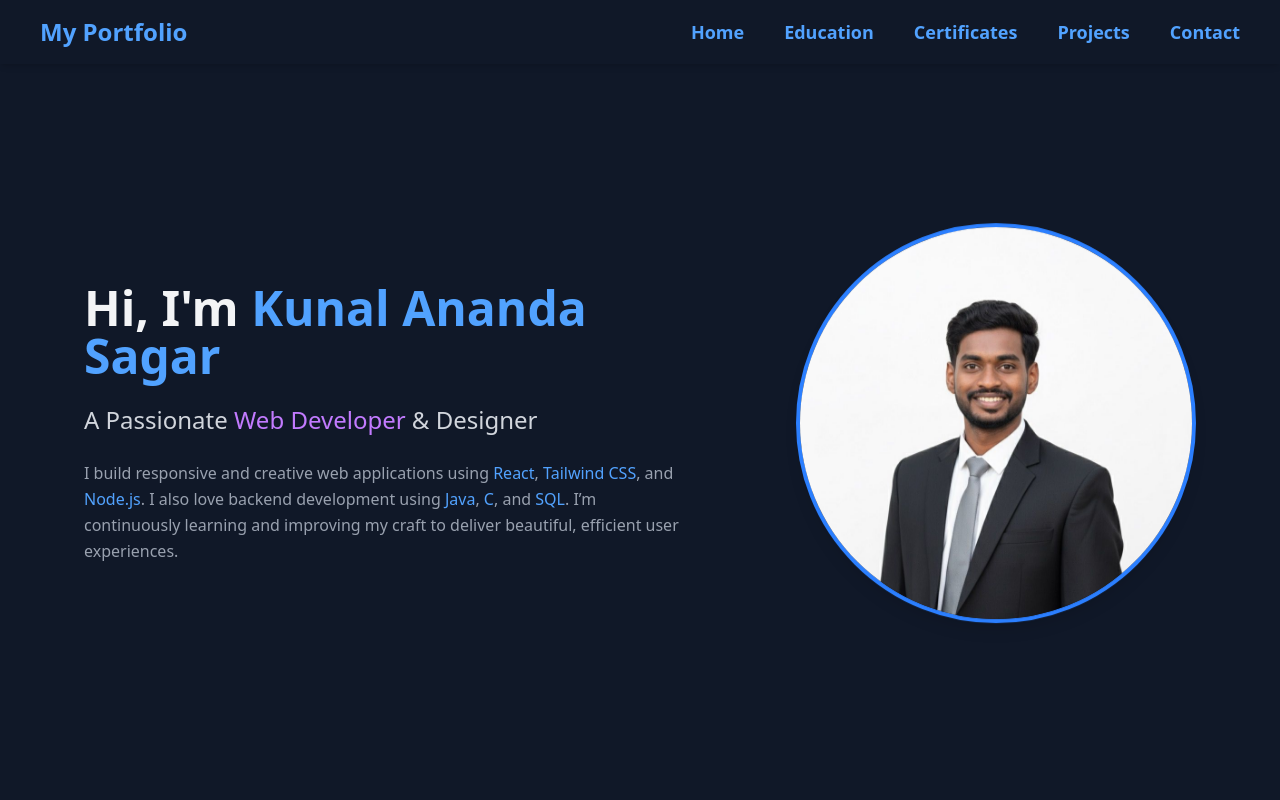
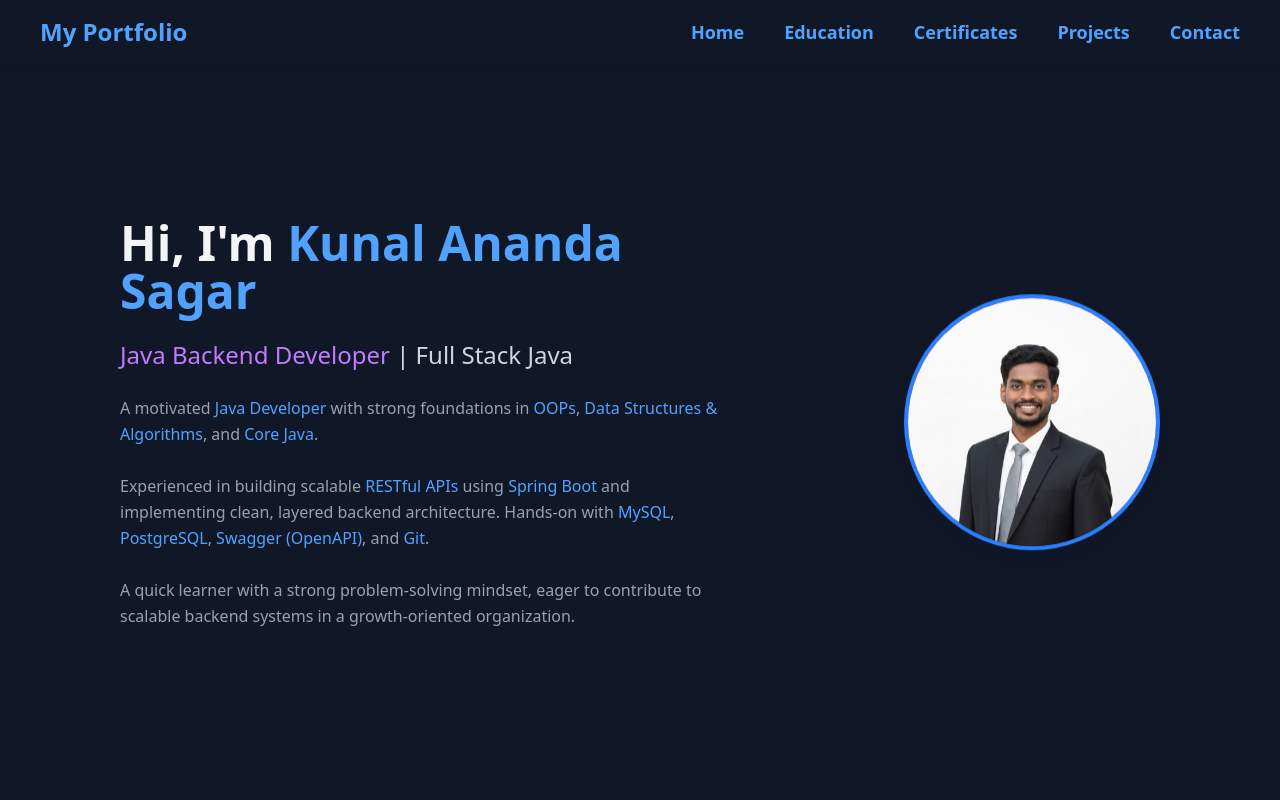
Before and after one commit to KunalSagar0615/my-portfolio, a React (Vite) app: page / in a window 1280 px wide. Shown: the top 800 px of the page. Built offline with nearby package versions, Linux system fonts and the light colour scheme.

Commit message:
project added

```diff
--- a/src/components/Home.jsx
+++ b/src/components/Home.jsx
@@ -1,28 +1,37 @@
 import React from "react";
-import profilePic from "../assets/profile/identity.jpg"
+import profilePic from "../assets/profile/identity.jpg";
 
 const Home = () => {
   return (
     <div className="flex flex-col md:flex-row justify-around items-center min-h-[90vh] px-8 py-10 bg-gray-900 text-gray-100">
+
       <div className="md:w-1/2 space-y-6">
         <h1 className="text-4xl md:text-5xl font-bold">
           Hi, I'm <span className="text-blue-400">Kunal Ananda Sagar</span>
         </h1>
+
         <h2 className="text-2xl text-gray-300">
-          A Passionate{" "}
-          <span className="text-purple-400">Web Developer</span> & Designer
+          <span className="text-purple-400">Java Backend Developer</span> | Full Stack Java
         </h2>
+
         <p className="text-gray-400 leading-relaxed">
-          I build responsive and creative web applications using{" "}
-          <span className="text-blue-400 font-medium">React</span>,{" "}
-          <span className="text-blue-400 font-medium">Tailwind CSS</span>, and{" "}
-          <span className="text-blue-400 font-medium">Node.js</span>. I also
-          love backend development using{" "}
-          <span className="text-blue-400 font-medium">Java</span>,{" "}
-          <span className="text-blue-400 font-medium">C</span>, and{" "}
-          <span className="text-blue-400 font-medium">SQL</span>. I’m
-          continuously learning and improving my craft to deliver beautiful,
-          efficient user experiences.
+          A motivated <span className="text-blue-400 font-medium">Java Developer</span> with
+          strong foundations in{" "}
+          <span className="text-blue-400 font-medium">OOPs</span>,{" "}
+          <span className="text-blue-400 font-medium">Data Structures & Algorithms</span>, and{" "}
+          <span className="text-blue-400 font-medium">Core Java</span>.
+          <br /><br />
+          Experienced in building scalable{" "}
+          <span className="text-blue-400 font-medium">RESTful APIs</span> using{" "}
+          <span className="text-blue-400 font-medium">Spring Boot</span> and implementing
+          clean, layered backend architecture. Hands-on with{" "}
+          <span className="text-blue-400 font-medium">MySQL</span>,{" "}
+          <span className="text-blue-400 font-medium">PostgreSQL</span>,{" "}
+          <span className="text-blue-400 font-medium">Swagger (OpenAPI)</span>, and{" "}
+          <span className="text-blue-400 font-medium">Git</span>.
+          <br /><br />
+          A quick learner with a strong problem-solving mindset, eager to contribute to
+          scalable backend systems in a growth-oriented organization.
         </p>
       </div>
 
@@ -30,21 +39,19 @@ const Home = () => {
         <img
           src={profilePic}
           alt="Profile"
-          className="w-100 h-100 rounded-full border-4 border-blue-500 object-cover shadow-lg animate-[float_3s_ease-in-out_infinite]"
+          className="w-64 h-64 rounded-full border-4 border-blue-500 object-cover shadow-lg animate-[float_3s_ease-in-out_infinite]"
         />
-
       </div>
 
+      {/* Animation */}
       <style>
         {`
-    @keyframes float {
-      0%, 100% { transform: translateY(0px); }
-      50% { transform: translateY(-10px); }
-    }
-  `}
+          @keyframes float {
+            0%, 100% { transform: translateY(0px); }
+            50% { transform: translateY(-10px); }
+          }
+        `}
       </style>
-
-
     </div>
   );
 };
--- a/src/components/Projects.jsx
+++ b/src/components/Projects.jsx
@@ -4,6 +4,21 @@ import { FaGithub } from "react-icons/fa";
 const Projects = () => {
   const projects = [
     {
+      title: "Banking Web Application",
+      description:
+        "A full-stack banking web application built using React and Spring Boot. Developed RESTful APIs with layered architecture using JPA/Hibernate. Implemented Savings and Current Account functionalities, including account creation, deposit, withdrawal, and account closure. Integrated SendGrid for automated email notifications and used PostgreSQL for secure data storage with Git-based version control.",
+      tech: [
+        "React",
+        "Spring Boot",
+        "Java",
+        "JPA / Hibernate",
+        "PostgreSQL",
+        "REST APIs",
+        "SendGrid",
+        "Git"
+      ],
+      link: "#"
+    },{
       title: "To-Do List Web App",
       description:
         "A responsive and user-friendly To-Do List built using HTML, CSS, and JavaScript. Supports task creation, deletion, and LocalStorage-based data persistence. Clean UI and smooth functionality.",
```
